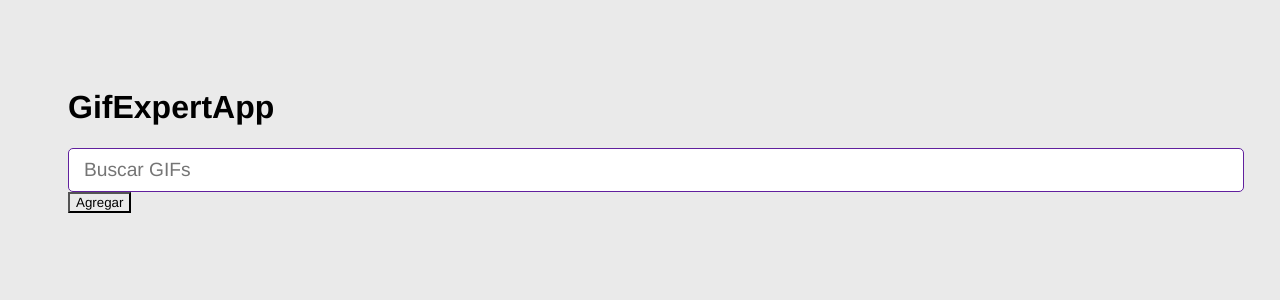
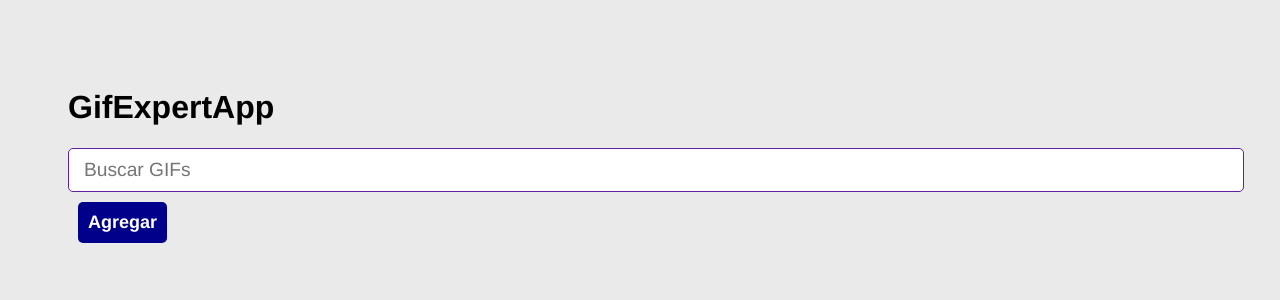
Before and after one commit to lautarovallelopez/gif-expert-app, a React (Create React App) app: page / in a window 1280 px wide. Shown: the top 300 px of the page. Built offline with nearby package versions, Linux system fonts and the light colour scheme.

Commit message:
add stylez

```diff
--- a/src/styles.css
+++ b/src/styles.css
@@ -5,6 +5,23 @@
 
   body {
     padding: 60px;
+  }
+
+  button {
+    background-color:darkblue;
+    padding: 10px;
+    border-radius: 5px;
+    font-family: Helvetica, Arial, sans-serif;
+    font-weight: 1000;
+    border-style: none;
+    margin-top: 10px;
+    margin-left: 10px;
+    font-size: 18px;
+    color: white;
+  }
+
+  button:hover {
+    font-size: 19px;
   }
 
   input {
```
